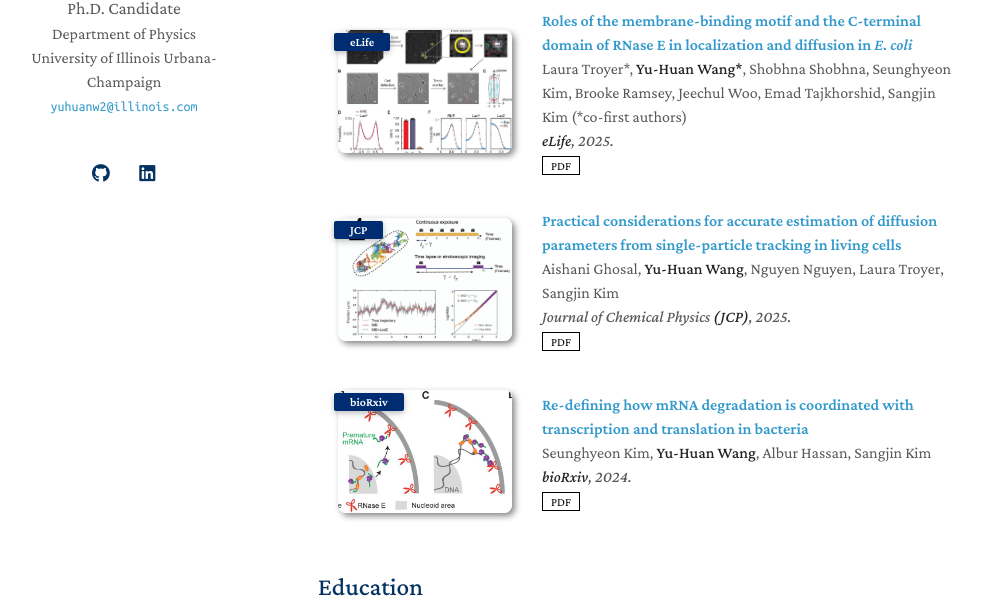
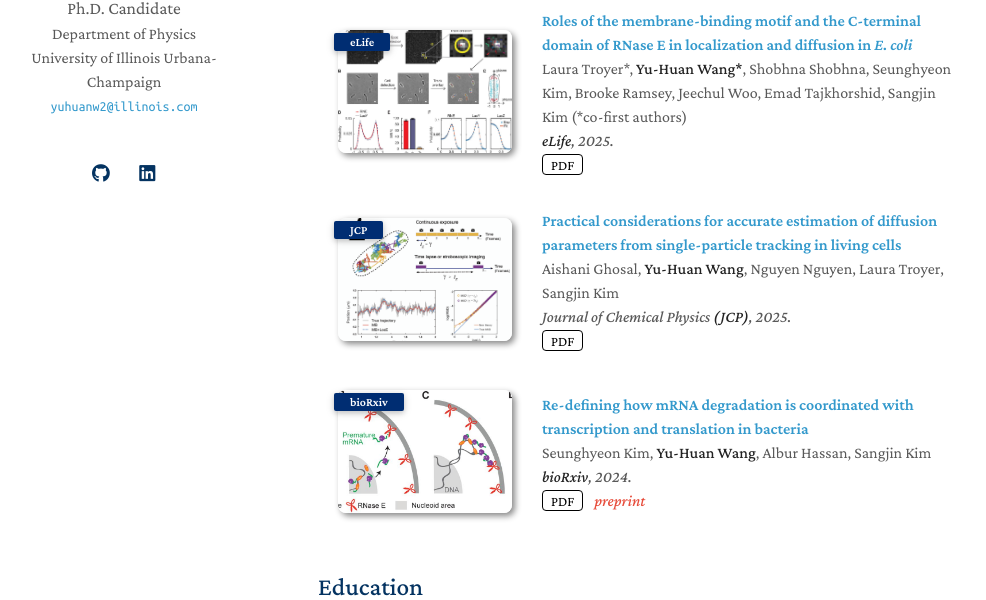
Before and after one commit to wangyh1949/wangyh1949.github.io, a Jekyll site: the page built from index.md, in a window 1280 px wide and 1400 px high, scrolled down 430 px. Shown: the part 268-868 px from the top of the window, without its empty margins (152-1138 px from the left). Built offline with Jekyll 4.4.1, drawn with Linux system fonts in a browser that asks for light colours; a style sheet for code colours, icons or effects is not loaded.

Commit message:
update publication

```diff
--- a/_config.yml
+++ b/_config.yml
@@ -32,7 +32,7 @@ favicon_dark: /assets/img/favicon-dark.png
 
 # Auto Dark Mode
 # You may use the option to disable the automatic dark theme
-auto_dark_mode: true
+# auto_dark_mode: true
 
 # Font
 # You can use this option to choose between Serif or Sans Serif fonts.
--- a/_data/publications.yml
+++ b/_data/publications.yml
@@ -27,4 +27,5 @@ main:
     journal: <strong>bioRxiv</strong>, 2024.
     link: https://www.biorxiv.org/content/10.1101/2024.04.18.588412v1.full
     pdf: ./assets/paper/2024_Kim_bioRxiv.pdf
+    notes: preprint
     image: ./assets/img/paper/2024_bioRxiv.jpg
--- a/assets/css/publications-no-dark-mode.css
+++ b/assets/css/publications-no-dark-mode.css
@@ -56,7 +56,7 @@ blockquote { background: var(--global-bg-color); border-left: 2px solid var(--gl
 
 .publications ol.bibliography li .author > em { border-bottom: 1px solid; font-style: normal; }
 
-.publications ol.bibliography li .links a.btn { color: #000000; border: 1px solid #000000; padding-left: 0.5rem; padding-right: 0.5rem; padding-top: 0.1rem; padding-bottom: 0.1rem; }
+.publications ol.bibliography li .links a.btn { color: #000000; border: 1px solid #000000; padding-left: 0.5rem; padding-right: 0.5rem; padding-top: 0.1rem; padding-bottom: 0.1rem;  border-radius: 0.25rem;}
 
 .publications ol.bibliography li .links a.btn:hover { color: var(--global-theme-color); border-color: var(--global-theme-color); }
 
--- a/assets/css/publications.css
+++ b/assets/css/publications.css
@@ -60,7 +60,7 @@ blockquote { background: var(--global-bg-color); border-left: 2px solid var(--gl
 
 .publications ol.bibliography li .author > em { border-bottom: 1px solid; font-style: normal; }
 
-.publications ol.bibliography li .links a.btn { color: #000000; border: 1px solid #000000; padding-left: 0.5rem; padding-right: 0.5rem; padding-top: 0.1rem; padding-bottom: 0.1rem; }
+.publications ol.bibliography li .links a.btn { color: #000000; border: 1px solid #000000; padding-left: 0.5rem; padding-right: 0.5rem; padding-top: 0.1rem; padding-bottom: 0.1rem; border-radius: 0.25rem;}
 
 @media (prefers-color-scheme: dark) {
 .publications ol.bibliography li .links a.btn { color: #FFFFFF; border: 1px solid #FFFFFF; padding-left: 0.5rem; padding-right: 0.5rem; padding-top: 0.1rem; padding-bottom: 0.1rem; }
--- a/publications.md
+++ b/publications.md
@@ -25,7 +25,7 @@
       <a href="{{ link.link }}" class="btn btn-sm z-depth-0" role="button" target="_blank" style="font-size:12px;">Link</a>
       {% endif %} -->
       {% if link.pdf %}
-      <a href="{{ link.pdf }}" class="btn btn-sm z-depth-0" role="button" target="_blank" style="font-size:12px;">PDF</a>
+      <a href="{{ link.pdf }}" class="btn btn-sm z-depth-0" role="button" target="_blank" style="font-size:14px;">PDF</a>
       {% endif %}
       {% if link.code %}
       <a href="{{ link.code }}" class="btn btn-sm z-depth-0" role="button" target="_blank" style="font-size:12px;">Code</a>
@@ -37,7 +37,7 @@
       <a href="{{ link.bibtex }}" class="btn btn-sm z-depth-0" role="button" target="_blank" style="font-size:12px;">BibTex</a>
       {% endif %}
       {% if link.notes %}
-      <strong> <i style="color:#e74d3c">{{ link.notes }}</i></strong>
+      <strong> <i style="color:#e74d3c; margin-left: 0.5rem;">{{ link.notes }}</i></strong>
       {% endif %}
       {% if link.others %}
       {{ link.others }}
```
